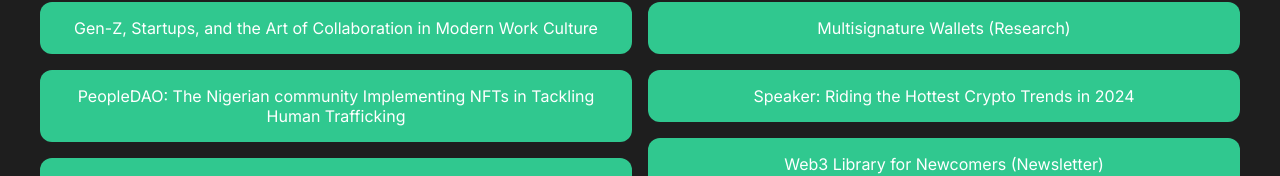
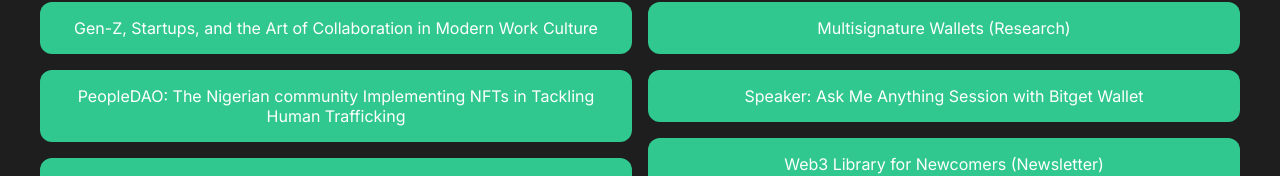
Before and after one commit to Mosamorphing/portfolio, a React (Vite) app: page / in a window 1280 px wide. Shown: the part 1498-1674 px from the top of the page. Built offline with nearby package versions, Linux system fonts and the light colour scheme.

Commit message:
updated portfolio

```diff
--- a/src/components/Skills/skills.jsx
+++ b/src/components/Skills/skills.jsx
@@ -22,7 +22,7 @@ export const Skills = () => {
             <a href="https://github.com/bartosjiri/multisig-signer-incentives/tree/main" target="_blank" rel="noopener noreferrer">Multisignature Wallets (Research)</a>
           </div>
           <div className="skillItem">
-            <a href="https://x.com/BitgetWallet/status/1767866865974718907" target="_blank" rel="noopener noreferrer">Speaker: Riding the Hottest Crypto Trends in 2024</a>
+            <a href="https://x.com/BitgetWallet/status/1767866865974718907" target="_blank" rel="noopener noreferrer">Speaker: Ask Me Anything Session with Bitget Wallet</a>
           </div>
           <div className="skillItem">
             <a href="https://themorphing500.substack.com/" target="_blank" rel="noopener noreferrer">Web3 Library for Newcomers (Newsletter) </a>
```
